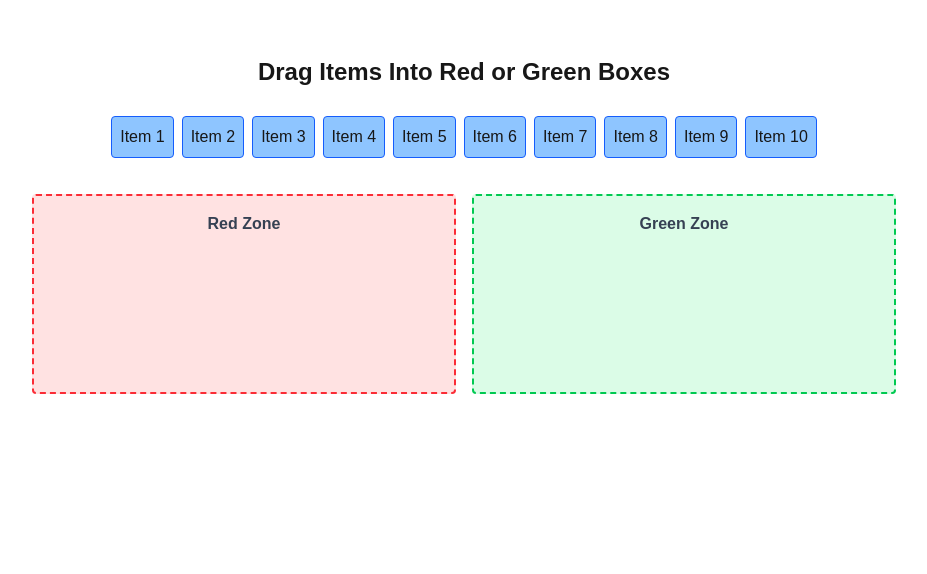
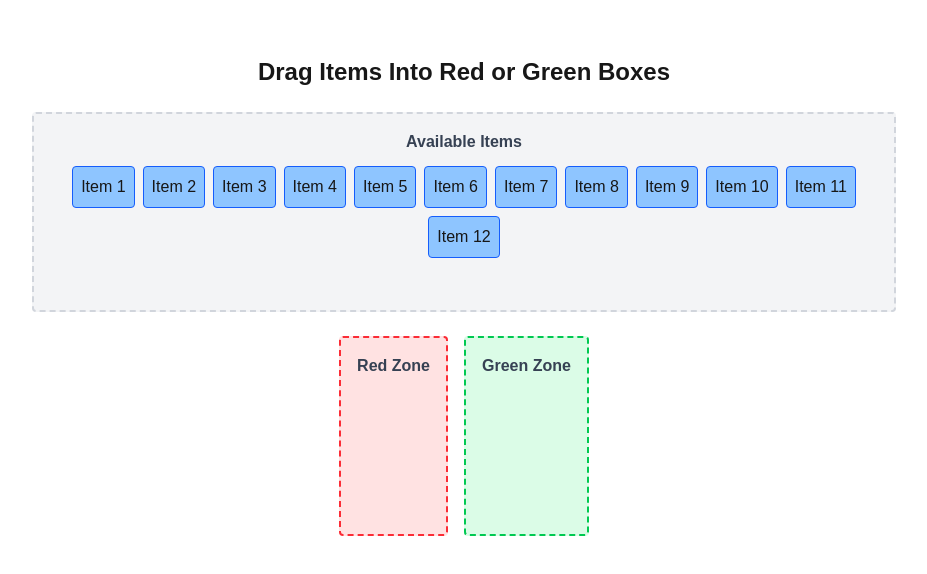
Before and after one commit to SantinoGiordano/GameApp, a Next.js app: page / in a window 1280 px wide. Shown: the top 574 px of the page, without its empty margins (176-1103 px from the left). Built offline with nearby package versions, Linux system fonts and the light colour scheme.

Commit message:
changed the css of the green red boxes, up'd the number of items, and also redesigned the area

```diff
--- a/app/page.tsx
+++ b/app/page.tsx
@@ -1,5 +1,5 @@
-'use client'
-import React, { useState } from "react";
+'use client';
+import React, { useState } from 'react';
 import {
   DndContext,
   useDraggable,
@@ -9,9 +9,9 @@ import {
   useSensor,
   useSensors,
   PointerSensor,
-} from "@dnd-kit/core";
+} from '@dnd-kit/core';
 
-// Draggable item
+
 function DraggableItem({ id }: { id: string }) {
   const { attributes, listeners, setNodeRef, transform } = useDraggable({
     id,
@@ -36,7 +36,7 @@ function DraggableItem({ id }: { id: string }) {
   );
 }
 
-// Droppable area
+
 function DroppableArea({
   id,
   label,
@@ -45,37 +45,35 @@ function DroppableArea({
 }: {
   id: string;
   label: string;
-  color: "red" | "green";
+  color?: 'red' | 'green' | 'gray';
   children: React.ReactNode;
 }) {
   const { setNodeRef } = useDroppable({ id });
 
-  const style =
-    color === "red"
-      ? "border-red-500 bg-red-100"
-      : "border-green-500 bg-green-100";
+  const base = 'border-dashed border-2 rounded p-4 min-h-[200px]';
+  const colorClasses =
+    color === 'red'
+      ? 'border-red-500 bg-red-100'
+      : color === 'green'
+      ? 'border-green-500 bg-green-100'
+      : 'border-gray-300 bg-gray-100';
 
   return (
-    <div
-      ref={setNodeRef}
-      className={`flex-1 min-h-[200px] p-4 border-2 border-dashed rounded ${style}`}
-    >
+    <div className={`${base} ${colorClasses}`} ref={setNodeRef}>
       <h2 className="text-center font-semibold text-gray-700 mb-2">{label}</h2>
       <div className="flex flex-wrap justify-center">{children}</div>
     </div>
   );
 }
 
-// Main page
+
 export default function HomePage() {
   const [areaRed, setAreaRed] = useState<string[]>([]);
   const [areaGreen, setAreaGreen] = useState<string[]>([]);
 
   const sensors = useSensors(
     useSensor(PointerSensor, {
-      activationConstraint: {
-        distance: 8,
-      },
+      activationConstraint: { distance: 8 },
     })
   );
 
@@ -86,19 +84,20 @@ export default function HomePage() {
     const id = String(active.id);
     const target = over.id;
 
-    // Remove item from both first
+    // Remove from all zones
     setAreaRed((prev) => prev.filter((item) => item !== id));
     setAreaGreen((prev) => prev.filter((item) => item !== id));
 
-    // Add to appropriate area
-    if (target === "red") {
+    // Add to appropriate zone
+    if (target === 'red') {
       setAreaRed((prev) => [...prev, id]);
-    } else if (target === "green") {
+    } else if (target === 'green') {
       setAreaGreen((prev) => [...prev, id]);
     }
+    // If target is 'available', do nothing (it's already removed)
   };
 
-  const allItems = Array.from({ length: 10 }, (_, i) => (i + 1).toString());
+  const allItems = Array.from({ length: 12 }, (_, i) => (i + 1).toString());
   const assigned = new Set([...areaRed, ...areaGreen]);
   const availableItems = allItems.filter((id) => !assigned.has(id));
 
@@ -113,13 +112,16 @@ export default function HomePage() {
           Drag Items Into Red or Green Boxes
         </h1>
 
-        <div className="flex flex-wrap justify-center mb-8">
+        {/* Available Items */}
+        <DroppableArea id="available" label="Available Items" color="gray">
           {availableItems.map((id) => (
             <DraggableItem key={id} id={id} />
           ))}
-        </div>
+        </DroppableArea>
 
-        <div className="flex flex-col md:flex-row gap-4">
+        {/* Drop Zones */}
+        <div className="flex flex-col md:flex-row gap-4 mt-6 justify-center items-start text-center">
+
           <DroppableArea id="red" label="Red Zone" color="red">
             {areaRed.map((id) => (
               <DraggableItem key={id} id={id} />
```
